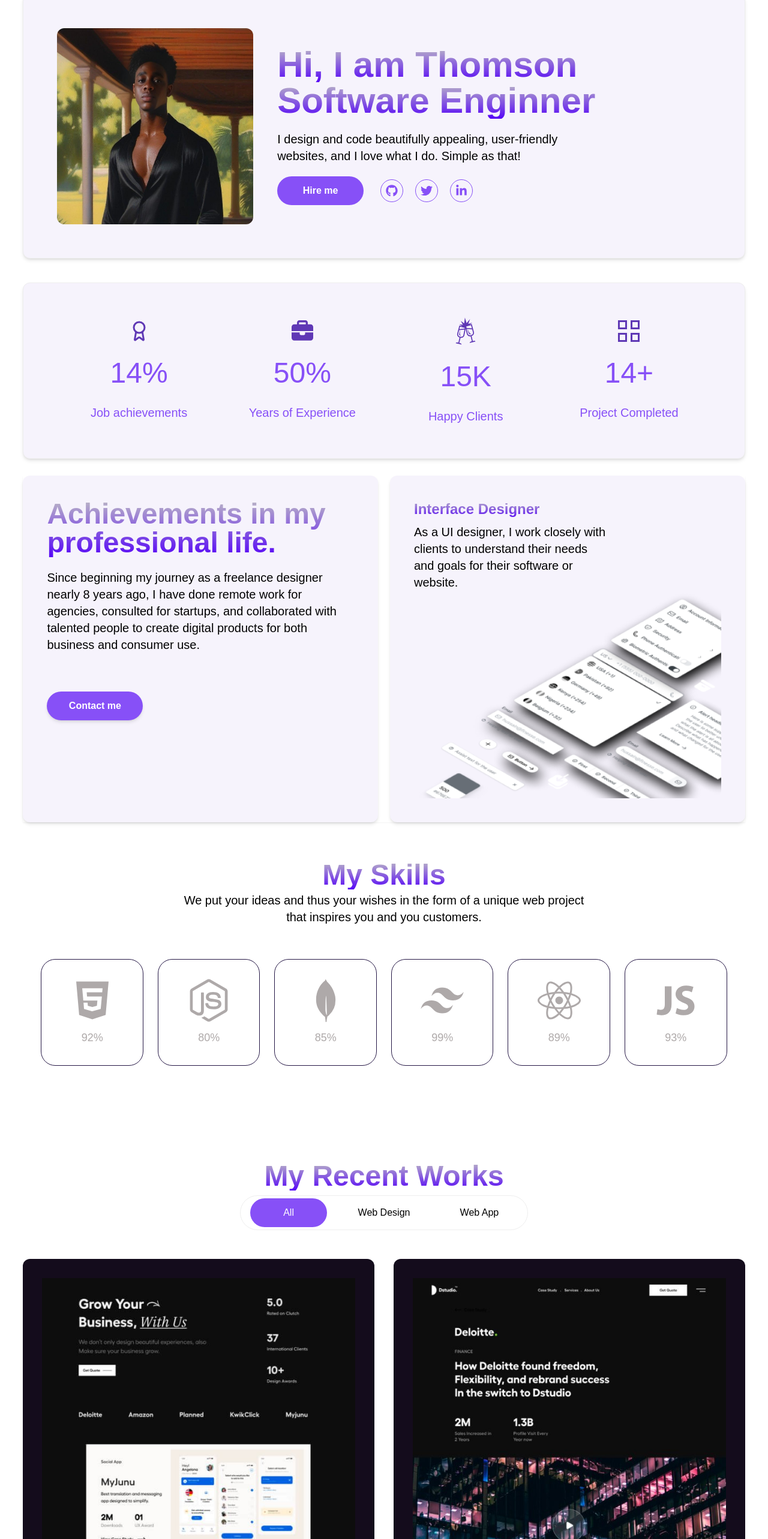
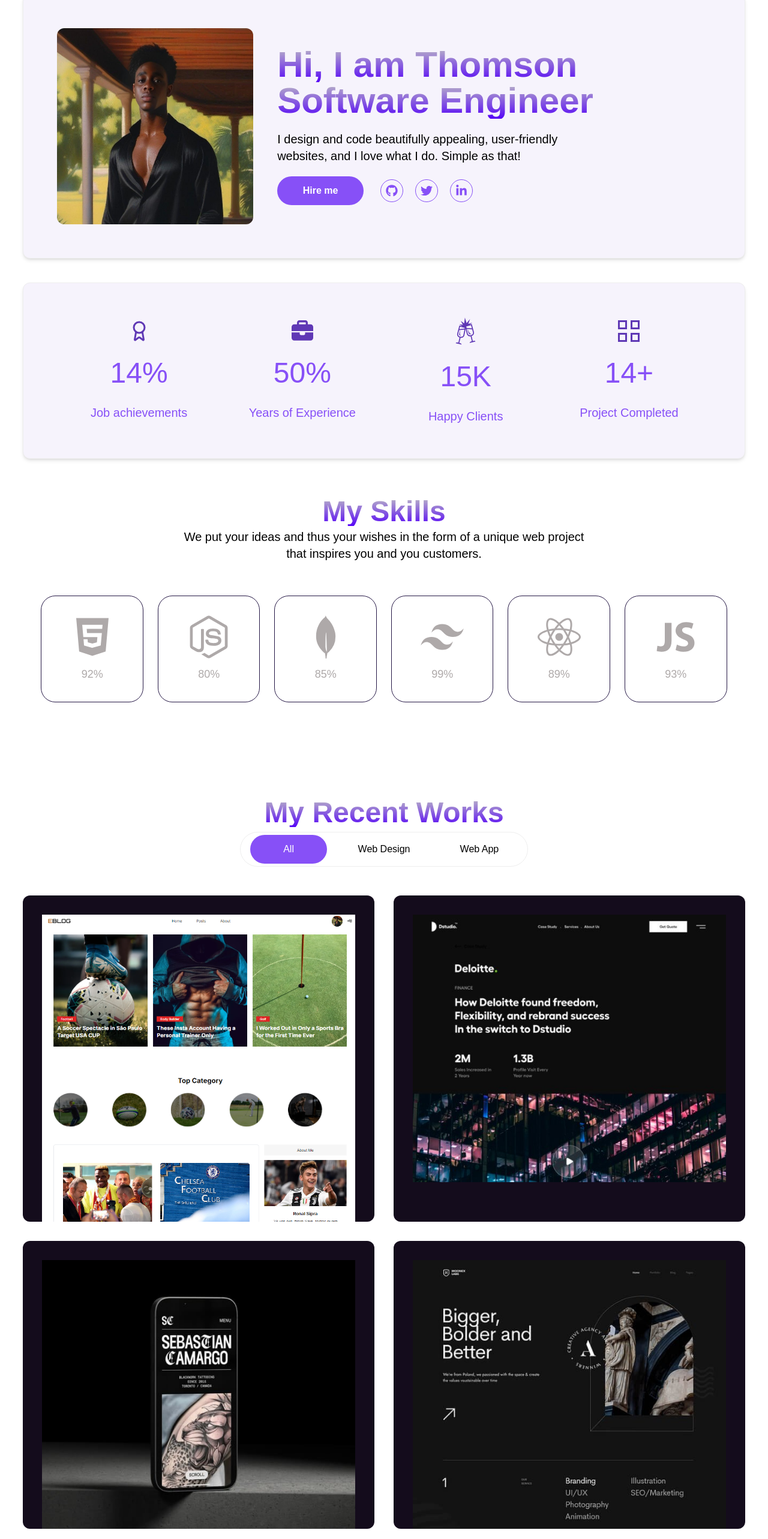
Before and after one commit to Thomson-dev/Gerold, a Next.js app: page / in a window 1280 px wide. Shown: the part 160-2726 px from the top of the page at 60% size. Built offline with nearby package versions, Linux system fonts and the light colour scheme.

Commit message:
added link

```diff
--- a/src/app/Screens/HomeScreen.tsx
+++ b/src/app/Screens/HomeScreen.tsx
@@ -29,7 +29,7 @@ const HomeScreen = (props: Props) => {
       <div className="lg:max-w-[1350px] md:max-w-[1000px]  w-[94%] mx-auto ">
      {/* @ts-ignore */}
         <Hero theme={theme} />
-        <About theme={theme} />
+        {/* <About theme={theme} /> */}
          <Skills theme={theme} />
         <Projects theme={theme} />
       </div>
--- a/src/app/components/Contact.tsx
+++ b/src/app/components/Contact.tsx
@@ -90,7 +90,7 @@ const Contact = ({ theme }) => {
       </motion.div>
 
       <motion.div
-        initial={{ x: -100, opacity: 0, scale: 0.8 }}
+        initial={{ x: 100, opacity: 0, scale: 0.8 }}
         whileInView={{ x: 0, opacity: 1, scale: 1 }}
         transition={{ duration: 1.5 }}
         viewport={{ once: true }}
--- a/src/app/components/Hero.tsx
+++ b/src/app/components/Hero.tsx
@@ -39,7 +39,7 @@ const Hero = ({ theme, handleToggleTheme }) => {
               Hi, I am Thomson
             </h1>
             <h1 className="xl:text-6xl lg:text-5xl text-grad   font-bold  text-[2rem] text-[#5D35AE]  sora">
-              Software Enginner
+              Software Engineer
             </h1>
           </div>
 
--- a/src/app/components/Navbar.tsx
+++ b/src/app/components/Navbar.tsx
@@ -108,7 +108,7 @@ const Navbar = ({ theme, handleToggleTheme }) => {
       <motion.ul
         initial={{ height: 0 }}
         animate={{ height: open ? "100vh" : 0 }}
-        transition={{ duration: open ? 1.5 : 1.5 }}
+        transition={{ duration: open ? 1 : 1 }}
         className={`flex  flex-col lg:hidden  ${
           scroll ? " top-[5.6rem]" : "top-[5.6rem] "
         }   space-y-9 items-center  text-white   absolute w-full bg-[#2A1454] left-0  sora  ${
--- a/src/app/components/Projects.tsx
+++ b/src/app/components/Projects.tsx
@@ -1,10 +1,11 @@
 import React, { useState } from "react";
 import { motion } from "framer-motion";
-import img1 from "../assert/1.jpg";
+import img1 from "../assert/project2.png";
 import img2 from "../assert/2.jpg";
 import img3 from "../assert/3.jpg";
 import img4 from "../assert/4.jpg";
 import Image from "next/image";
+import Link from "next/link";
 
 type Props = {};
 
@@ -58,14 +59,18 @@ const All = () => {
     >
       {projects.map((project) => (
         <div
+
           key={project.id}
-          className="bg-[#140C1C] mx-auto sm:p-8 p-4 rounded-xl"
+          className="bg-[#140C1C] mx-auto sm:px-8 sm:pt-8  rounded-xl"
         >
-          <Image
+        <Link target="_blank" href='https://eblog-three.vercel.app/'>
+        <Image
             src={project.image}
             className="max-w-full h-auto"
             alt={project.title}
           />
+        </Link>
+
           {/* <h2>{project.title}</h2>
           <p>{project.description}</p> */}
         </div>
--- a/src/app/layout.tsx
+++ b/src/app/layout.tsx
@@ -2,7 +2,7 @@ import type { Metadata } from "next";
 import { Inter } from "next/font/google";
 import "./globals.css";
 
-const inter = Inter({ subsets: ["latin"] });
+// const inter = Inter({ subsets: ["latin"] });
 
 export const metadata: Metadata = {
   title: "Thomson Porfolio",
@@ -16,7 +16,7 @@ export default function RootLayout({
 }>) {
   return (
     <html lang="en">
-      <body className={inter.className}>{children}</body>
+      <body >{children}</body>
     </html>
   );
 }
```
Also changed, not shown: src/app/assert/project.png (added), src/app/assert/project2.png (added).
